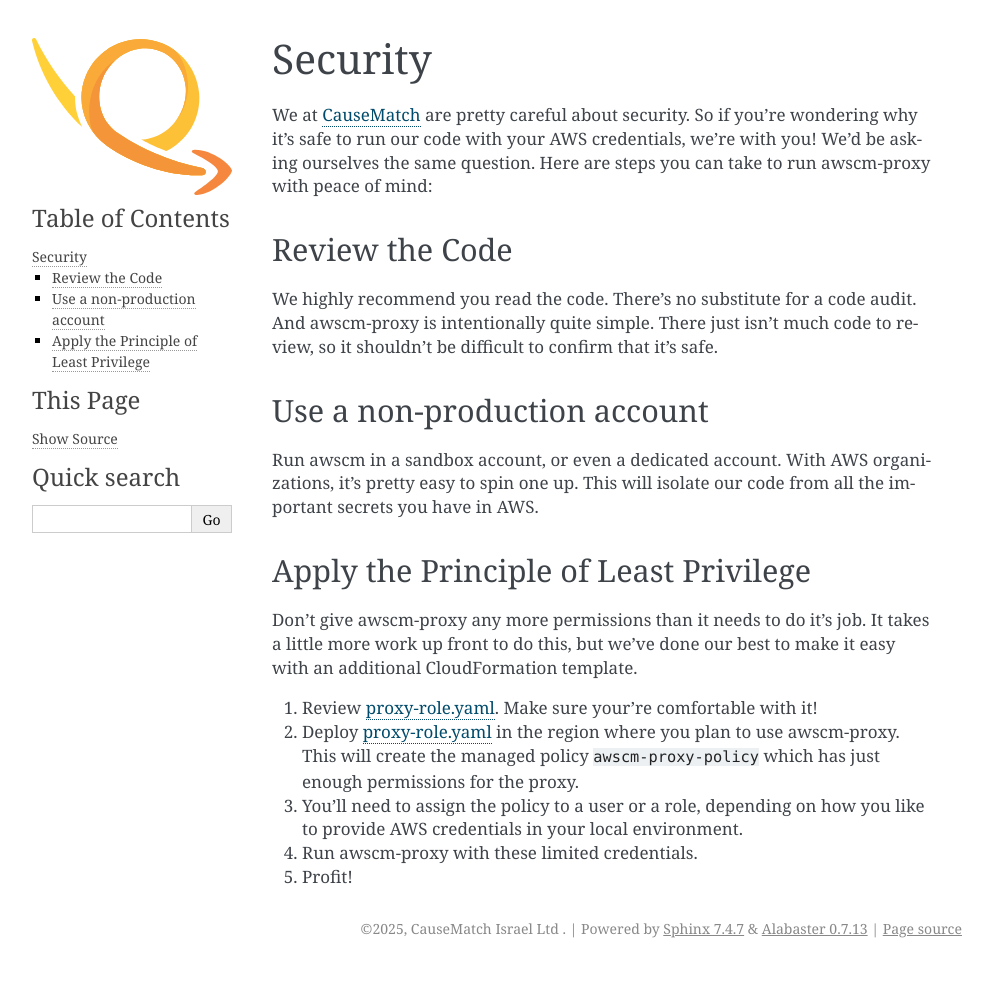
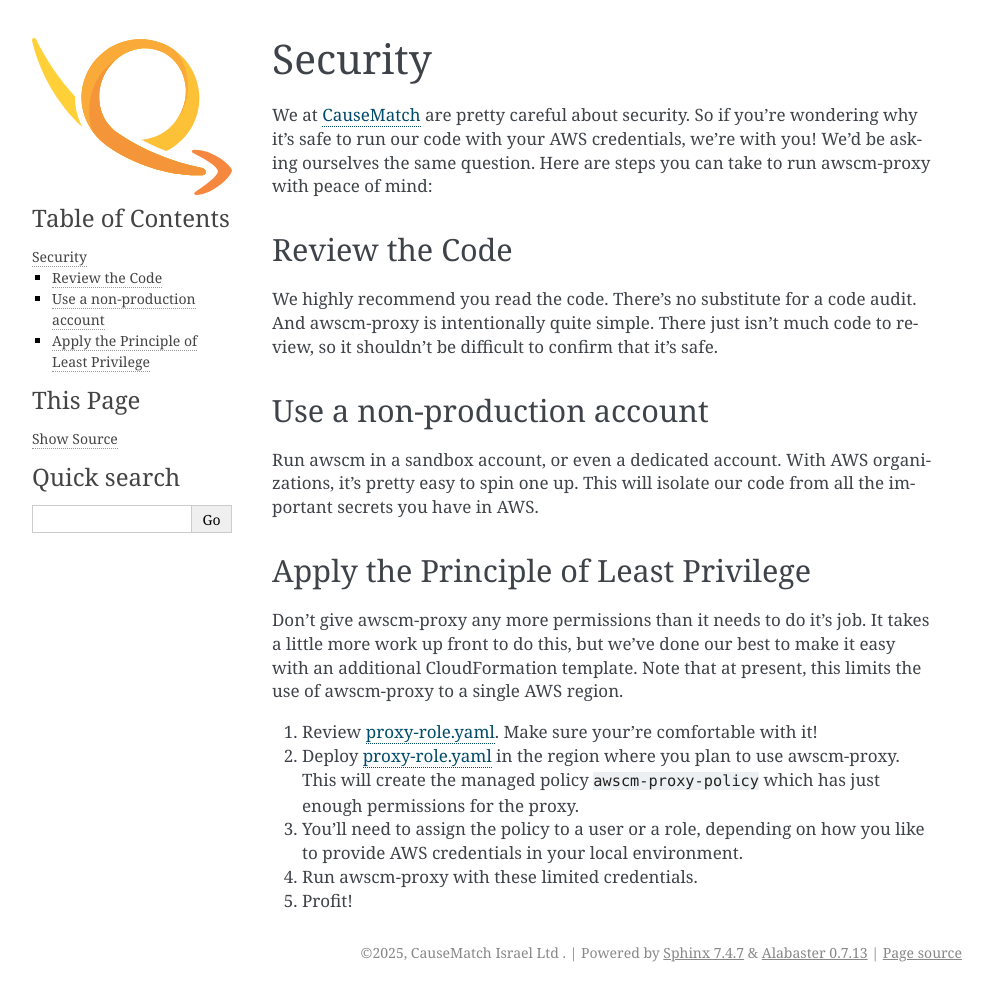
Before and after one commit to causematch/awscm-proxy, a Sphinx documentation site: the page built from docs/security.rst, in a window 1280 px wide. Shown: the whole page, without its empty margins (148-1140 px from the left). Built offline with Sphinx 7.4.7, drawn with Linux system fonts in a browser that asks for light colours; before the commit the page ends 968 px from its top, so only the background shows below that.

Commit message:
docs: add note about single-region limitation

```diff
--- a/docs/security.rst
+++ b/docs/security.rst
@@ -22,7 +22,8 @@
 """""""""""""""""""""""""""""""""""""""
 Don’t give awscm-proxy any more permissions than it needs to do it’s job.
 It takes a little more work up front to do this, but we’ve done our best
-to make it easy with an additional CloudFormation template.
+to make it easy with an additional CloudFormation template.  Note that at
+present, this limits the use of awscm-proxy to a single AWS region.
 
 1. Review `proxy-role.yaml`_.  Make sure your’re comfortable with it!
 
```
